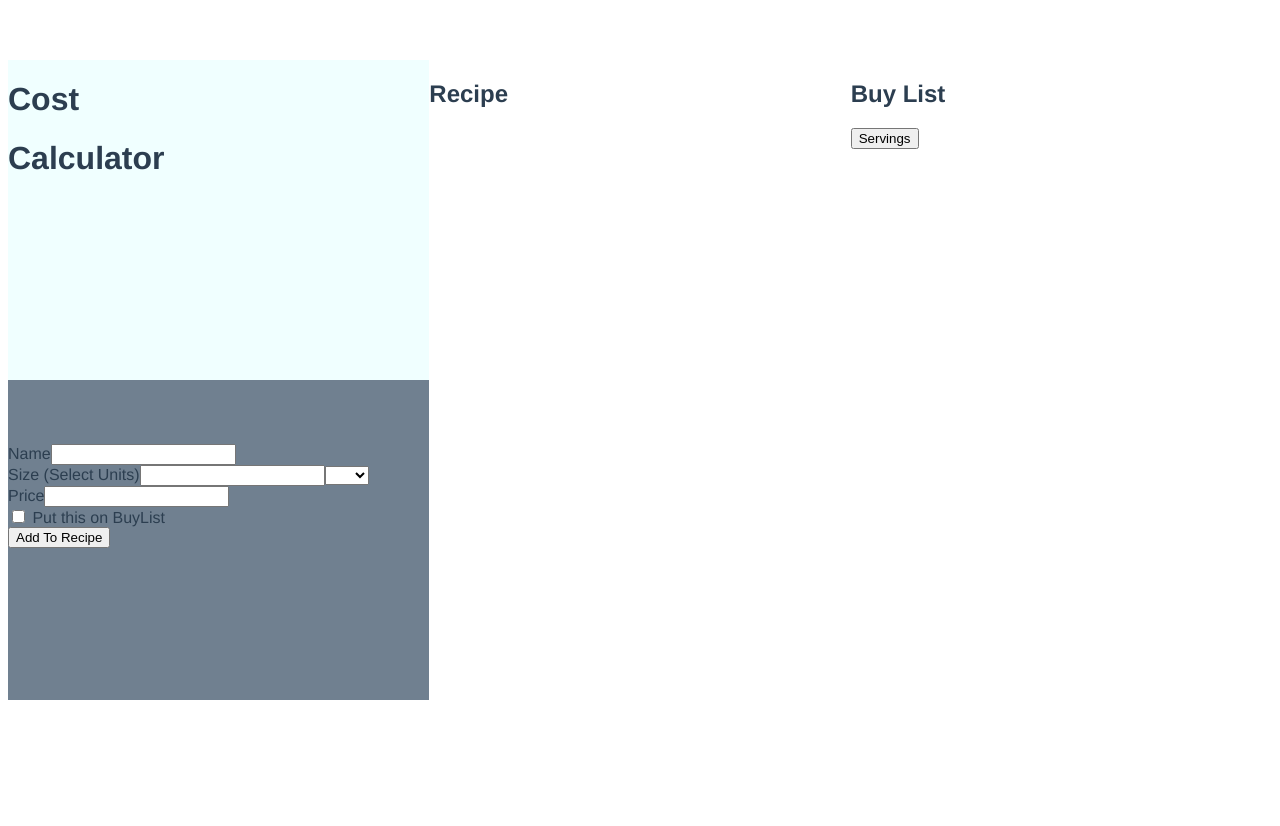
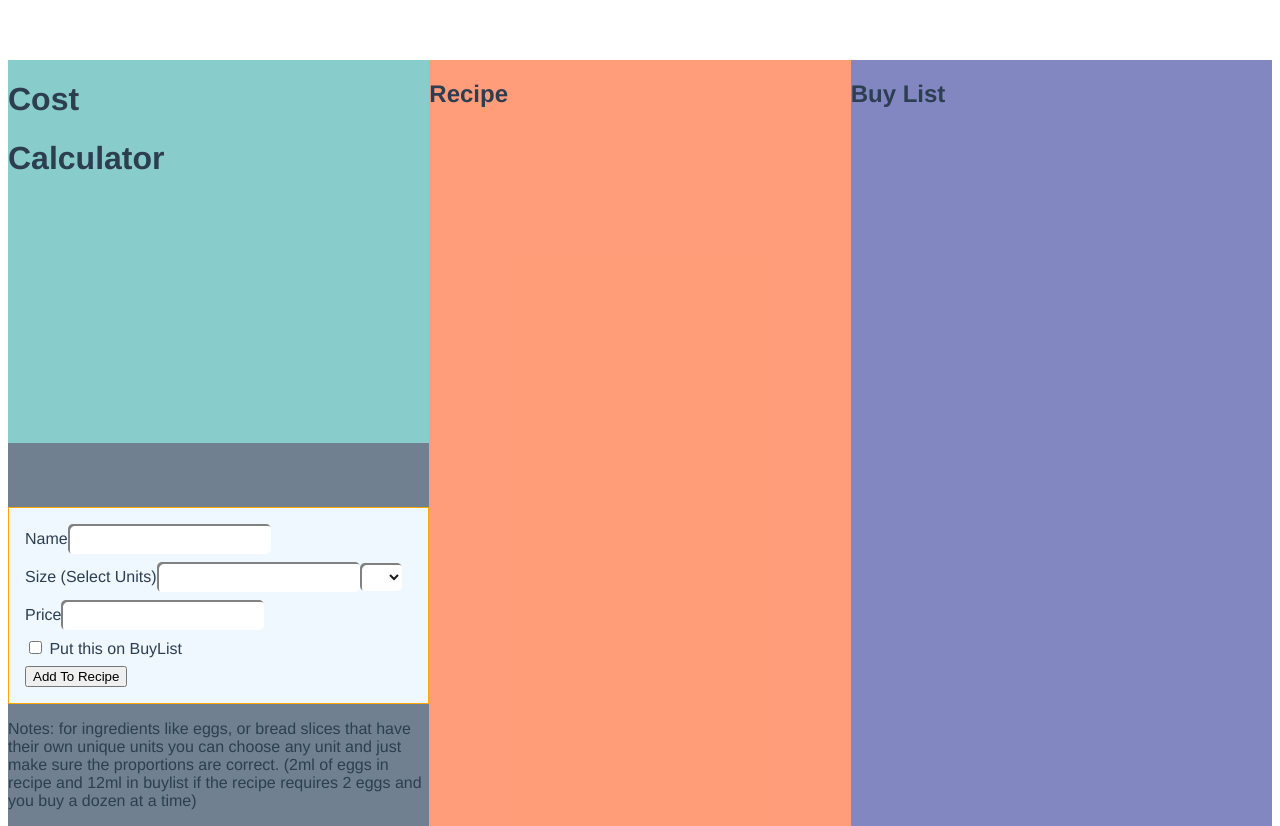
Before and after one commit to jelaniwoods/cost-calculator, a Vue app: page / in a window 1280 px wide. Before the commit the page ends 800 px from the top, so only its background shows below. Built offline with nearby package versions, Linux system fonts and the light colour scheme.

Commit message:
add styling, some more calc. need metric button/better ui

```diff
--- a/src/App.vue
+++ b/src/App.vue
@@ -14,10 +14,12 @@
     </div>
     <div class="buylist">
       <h2>Buy List</h2>
-      <Buylist :buylist='buylist'> </Buylist>
-      <button @click='calcRatio(recipe, buylist)'>Servings</button>
+      <Buylist :buylist='buylist' v-on:get-sum='getSum'> </Buylist>
+      <button @click='calcRatio(recipe, buylist)' v-if="buylist.length">Servings</button>
       <div v-if="reaveal">
         <h4>You have enough ingredients to make at most {{this.min}} recipe.</h4>
+        <h4>The total cost of ingredients is: {{this.sum}}</h4>
+        <h5>The price per recipe is: {{this.sum}}/{{this.min}} = {{this.ppr}}</h5>
         <div v-for="ingredient in this.ratios" :key="ingredient.name">
           <p>
             You have enough {{ingredient.name}} to make {{ingredient.ratio}} amount of recipe.
@@ -52,7 +54,9 @@ export default {
       buylist: [],
       ratios: [],
       min: null,
-      reaveal: false
+      reaveal: false,
+      sum: 0,
+      ppr: 0
     };
   },
   methods: {
@@ -72,7 +76,17 @@ export default {
         this.buylist.push(dup[i]);
       }
     },
+    getSum(total) {
+        // let total = 0;
+        // for (let i = 0; i < buylist.length; i++) {
+        //   total += parseInt(buylist[i].price)
+        // }
+        // console.log(total)
+        console.log(total.total)
+        this.sum = total.total
+    },
     calcRatio (recipe, buylist) {
+      // this.getSum();
       this.reaveal = true
       this.ratios = []
       let temp_arr = []
@@ -84,6 +98,7 @@ export default {
         temp_arr.push(temp.ratio)
       }
       this.min = parseFloat(Math.round(Math.min(...temp_arr) * 100) / 100).toFixed(2)
+      this.ppr = parseFloat(this.sum/this.min).toFixed(2)
     }
   }
 }
@@ -92,7 +107,7 @@ export default {
 <style scoped>
 
   .title {
-    background-color: azure;
+    background-color: rgb(136, 204, 204);
     grid-row: 1;
   }
   .create {
@@ -106,10 +121,10 @@ export default {
     grid-template-rows: 1fr 1fr;
   }
   .recipe {
-    background-color: #fff;
+    background-color: rgba(255, 68, 0, 0.527);
   }
   .buylist {
-    background-color: #fff;
+    background-color: rgba(53, 60, 155, 0.616);
   }
 #app {
   font-family: 'Avenir', Helvetica, Arial, sans-serif;
--- a/src/components/Buylist.vue
+++ b/src/components/Buylist.vue
@@ -3,6 +3,7 @@
         <ul>
             <li v-for="(ingredient, index) in buylist" :key="ingredient.name" @click="enableEdit(index)">
                 <div class="ingredient">
+                <button class='butts' @click="deleteIngredient(index)">X</button>
                 <span v-if="!ingredient.edit">
                     {{ingredient.name}}
                 </span>
@@ -25,7 +26,6 @@
                     </span>
                     <input v-if="ingredient.edit" v-model="ingredient.price" @blur="disableEdit(index)">
                 </p>
-                <button @click="deleteIngredient(index)">X</button>
                 </div>
             </li>
         </ul>
@@ -80,6 +80,9 @@ export default {
           total += parseInt(buylist[i].price)
         }
         this.sum = total
+        this.$emit('get-sum', {
+            total: total
+        });
       }
     }
   }
@@ -92,4 +95,15 @@ export default {
         background-color: #999;
         list-style: none;
     }
+  .ingredient {
+   background-color: #777;
+   color: aliceblue;
+   position: relative;
+   padding: 1em;
+  }
+  .butts {
+     position:absolute;
+     top:0;
+     right:0;
+  }
 </style>
--- a/src/components/CreateIngredient.vue
+++ b/src/components/CreateIngredient.vue
@@ -1,9 +1,12 @@
 <template lang="html">
   <div class="create-ingredient">
-    <div>
+    <div class='input'>
+      <div class='inps'>
         <label>Name</label>
         <input v-model="name" type='text'>
         <br/>
+      </div>
+      <div class='inps selector'>
         <label>Size (Select Units)</label>
         <input v-model="size" type='text'>
         <select v-model="unit">
@@ -13,16 +16,24 @@
             <option value="g">g</option>
         </select>
         <br/>
+      </div>
+      <div class='inps'>
         <label>Price</label>
         <input v-model="price" type='text'>
         <br/>
+      </div>
+      <div class='inps'>
         <input v-model="buylist" type='checkbox'> Put this on BuyList
         <br/>
-        <button v-on:click="sendForm" class="">
+      </div>
+        <button v-on:click="sendForm" class="addButt">
           Add To Recipe
         </button>
-
     </div>
+    <p>Notes: for ingredients like eggs, or bread slices that have their own
+      unique units you can choose any unit and just make sure the proportions are correct.
+      (2ml of eggs in recipe and 12ml in buylist if the recipe requires 2 eggs and you buy a dozen at a time)
+    </p>
   </div>
 </template>
 <script>
@@ -76,5 +87,36 @@ export default {
 </script>
 
 <style lang="css" scoped>
+  .input {
+    border: 1px solid orange;
+    padding: 1em;
+    background-color: aliceblue;
+  }
+  .selector {
 
+  }
+select {
+    box-shadow: 2px 2px 0 #828181 inset;
+    background-color: rgb(255, 255, 255);
+    height: 28px;
+    border-radius:5px;
+    color: #1b1b1b;
+    border: 0;
+
+}
+input[type=text]
+{
+    background-color: rgb(255, 255, 255);
+    border:solid 1px rgb(255, 255, 255);
+    color: #1b1b1b;
+    border: 0;
+    border-radius:5px;
+    height: 28px;
+    padding-left:10px;
+    width: 191px;
+    box-shadow: 2px 2px 0 #828181 inset;
+}
+  .inps {
+    padding-bottom: .5em;
+  }
 </style>
--- a/src/components/List.vue
+++ b/src/components/List.vue
@@ -5,6 +5,8 @@
         <ul v-if='recipe.length'>
           <li v-for="(ingredient, index) in recipe" @click="enableEdit(index)" @blur="disableEdit(index)">
             <div class="ingredient">
+              <button class="butts" @click="deleteIngredient(index)">X</button>
+              <br>
               <span v-if="!ingredient.edit">
                 {{ingredient.name}}
               </span>
@@ -27,7 +29,6 @@
                   </span>
                   <input v-if="ingredient.edit" v-model="ingredient.price" >
               </p>
-              <button @click="deleteIngredient(index)">X</button>
             </div>
             <!-- <Ingredient :ingredient.sync="ingredient" /> -->
           </li>
@@ -85,12 +86,20 @@ export default {
    width: 300px;
    margin: 0 auto;
    list-style: none;
+   text-align: center;
   }
   .ingredient {
-   background-color: #1e1e1e;
+   background-color: #777;
    color: aliceblue;
+   position: relative;
+   padding: 1em;
   }
   .ingredient li {
     text-decoration: none;
   }
+  .butts {
+     position:absolute;
+     top:0;
+     right:0;
+  }
 </style>
```
